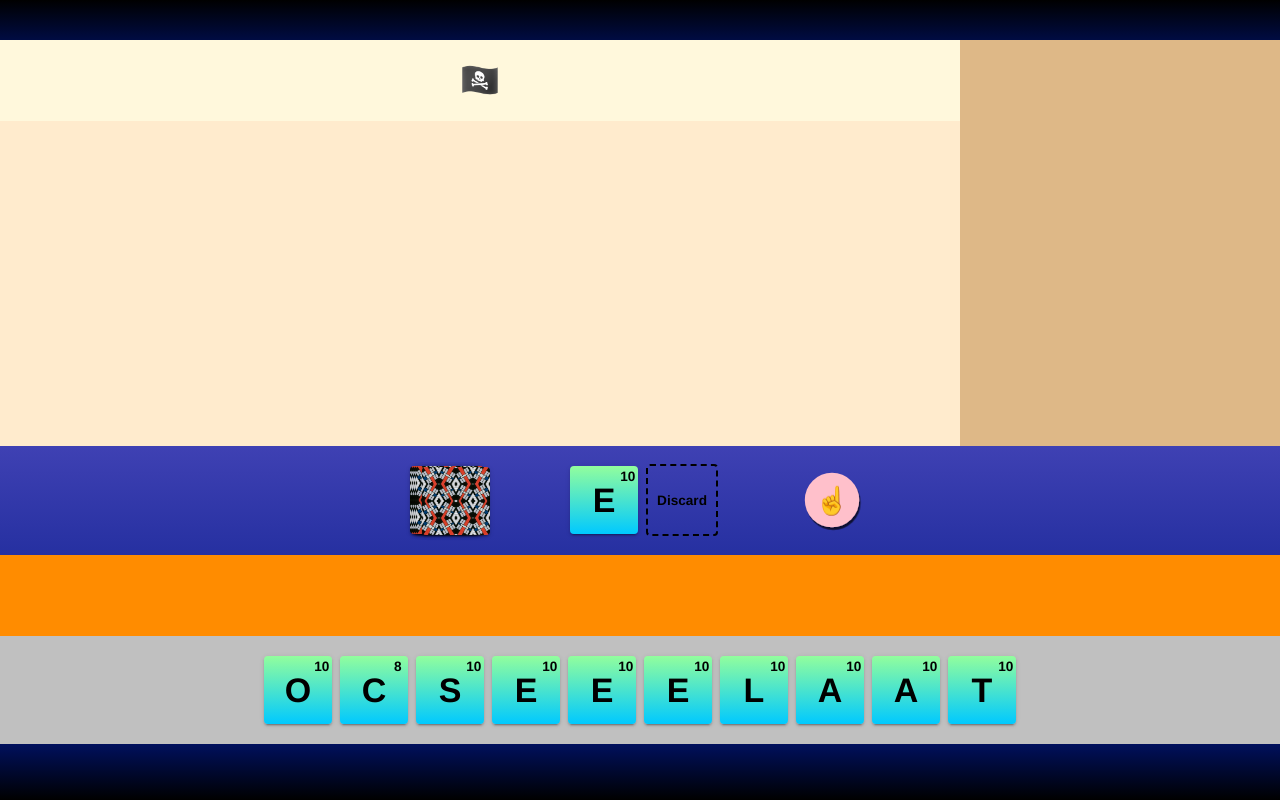
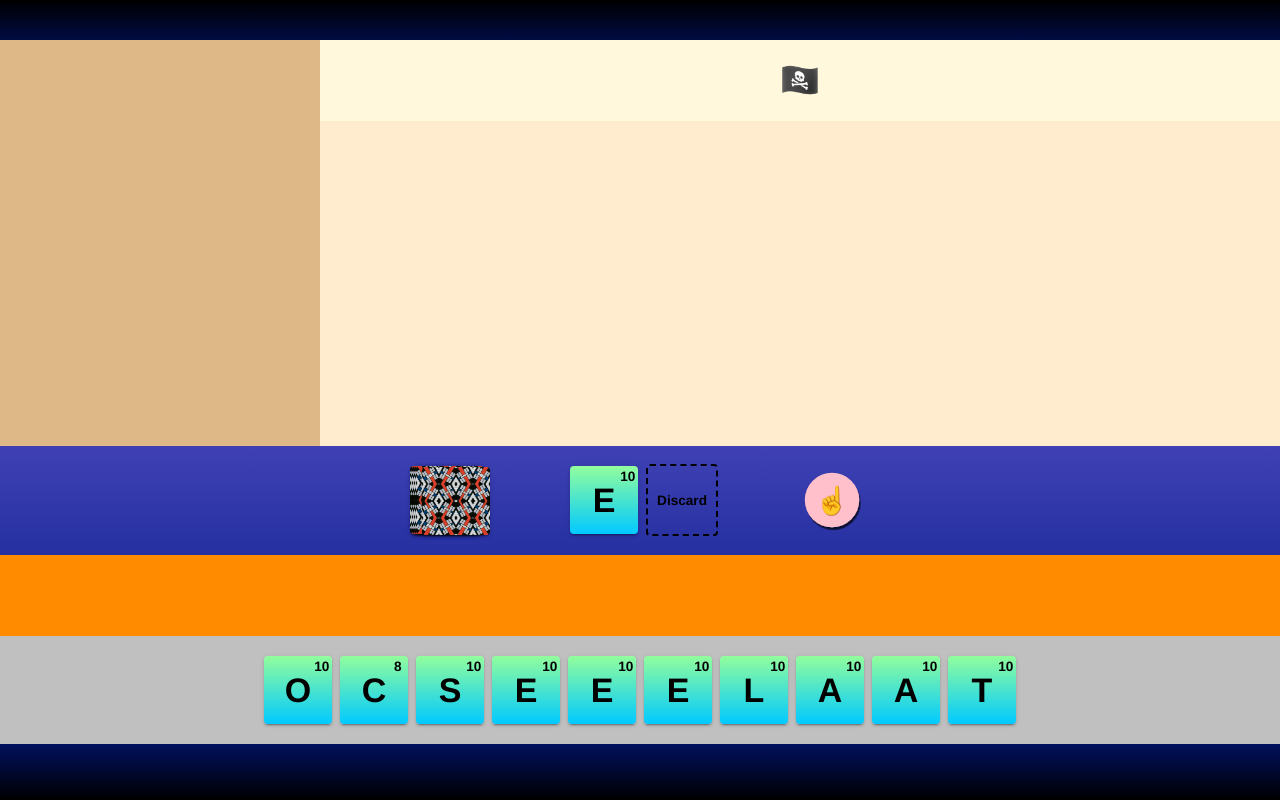
Before and after one commit to iGoog/lex-be-friends, a Vue app: page / in a window 1280 px wide. Built offline with nearby package versions, Linux system fonts and the light colour scheme; what socketcluster-client would draw is missing.

Commit message:
Swap player side to left

```diff
--- a/src/components/LexFriendsGame.vue
+++ b/src/components/LexFriendsGame.vue
@@ -56,13 +56,13 @@
         width: 100vw;
         height: 88vh;
         grid-template-areas:
-                "title score"
-                "words score"
+                "score title "
+                "score words "
                 "deck  deck"
                 "play  play"
                 "hand  hand";
         grid-template-rows: 1fr 8fr 2fr 2fr 2fr;
-        grid-template-columns: 3fr 1fr;
+        grid-template-columns: 1fr 3fr ;
 
     }
     #title {
```
